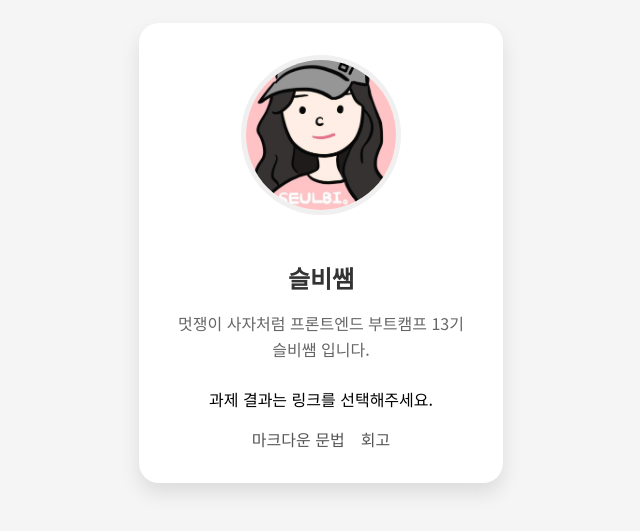
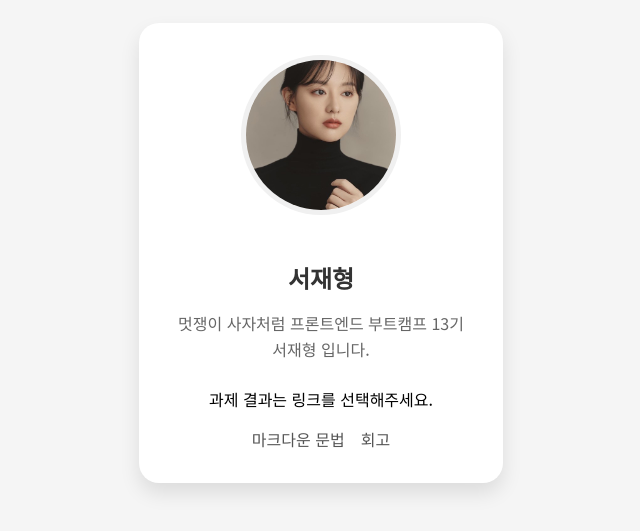
Before and after one commit to zzjae/home-work, a website: page index.html in a window 1280 px wide. Shown: the part 147-678 px from the top of the page, without its empty margins (319-959 px from the left). Drawn offline with Linux system fonts and the light colour scheme.

Commit message:
✨ 프로필 이미지와 링크수정
프로필 이미지와 링크 수정

```diff
--- a/index.html
+++ b/index.html
@@ -78,12 +78,12 @@
   <body>
     <div class="profile-card">
       <img
-        src="./src/assets/images/ssam.jpg"
+        src="./src/assets/images/jiwon.jpeg"
         alt="프로필 이미지"
         class="profile-image"
       />
-      <h1 class="name">슬비쌤</h1>
-      <p class="bio">멋쟁이 사자처럼 프론트엔드 부트캠프 13기 슬비쌤 입니다.</p>
+      <h1 class="name">서재형</h1>
+      <p class="bio">멋쟁이 사자처럼 프론트엔드 부트캠프 13기 서재형 입니다.</p>
       <p>과제 결과는 링크를 선택해주세요.</p>
       <ul class="homework-links">
         <li><a href="./src/md/markdown.md">마크다운 문법</a></li>
```
